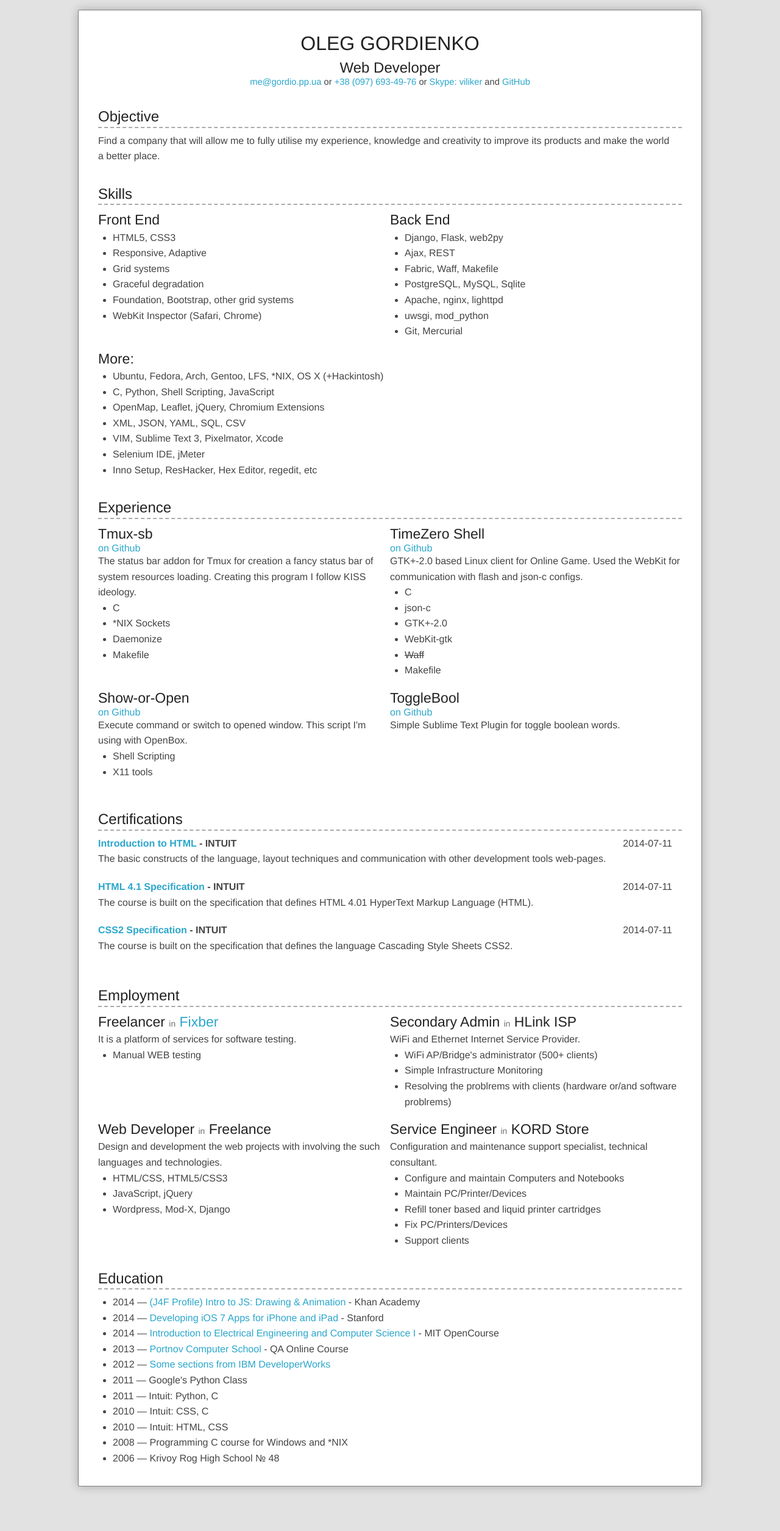
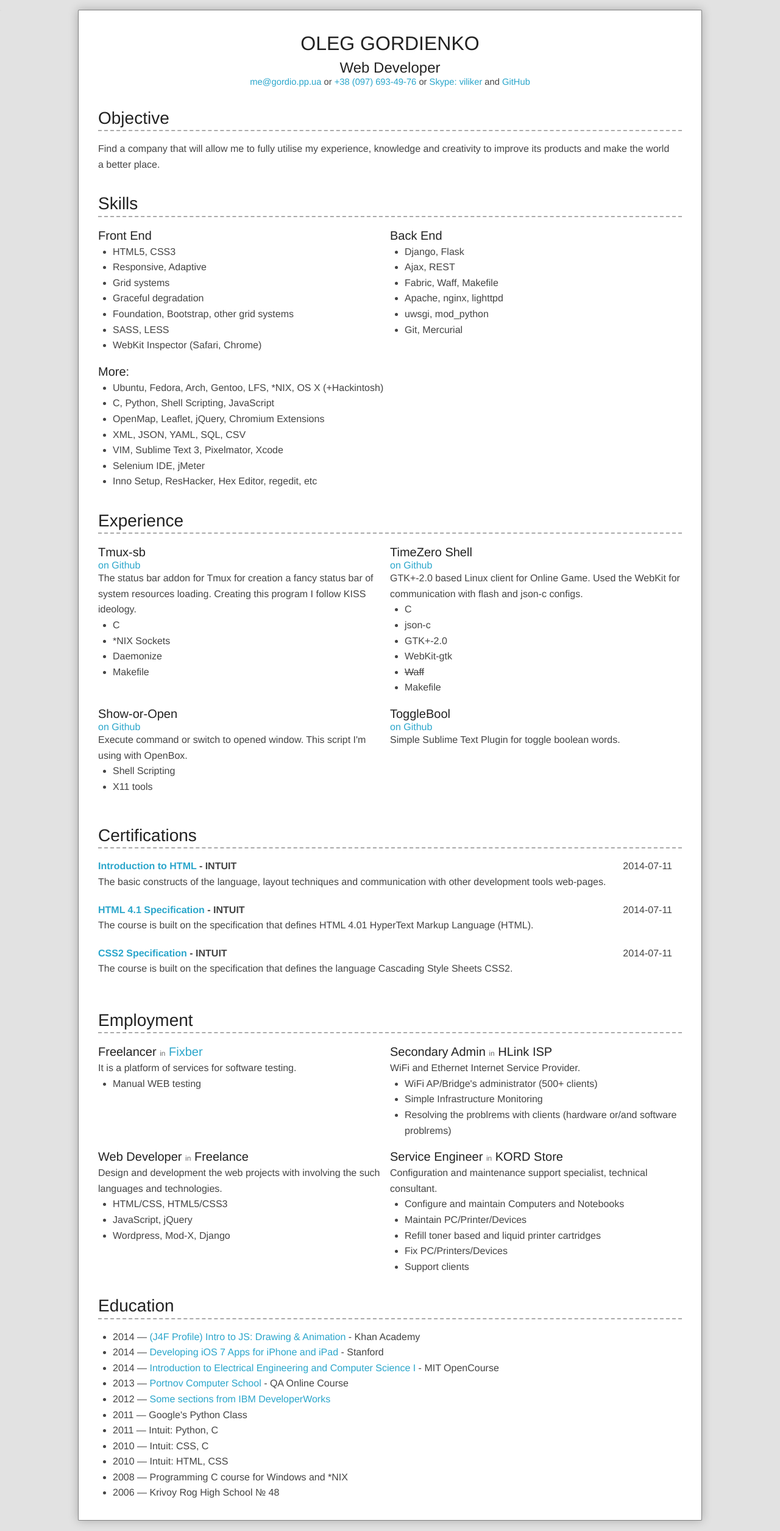
Before and after one commit to gordio/gordio.github.io, a Jekyll site: the page cv.html, which Jekyll copies as it is, in a window 1280 px wide. Shown: the whole page at 61% size. Built offline with Jekyll 4.4.1, drawn with Linux system fonts in a browser that asks for light colours; before the commit the page ends 2454 px from its top, so only the background shows below that.

Commit message:
CV: Typography fixes and add SCSS, LESS

```diff
--- a/cv.html
+++ b/cv.html
@@ -73,21 +73,28 @@
 		}
 
 		.cvb-title {
-			margin: 0 0 0.5rem;
+			margin: 0 0 1rem;
 			padding: 0;
-			font-size: 1.5rem;
+			font-size: 1.75rem;
 			border-bottom: 2px dashed #AAA;
 		}
 
 		.cvb-sub_title {
 			margin: 0;
 			padding: 0;
+			font-size: 1.25rem;
 		}
 
 		.cvb-section {
 			padding-bottom: 1em;
 			position: relative;
 			float: left;
+		}
+
+		.cbv-section > .cbv-title + a {
+		    position: absolute;
+		    top: 0.5rem;
+		    right: 1.5rem;
 		}
 		.cvb-section:nth-child(even) {
 			clear: left;
@@ -212,6 +219,7 @@
                     <li>Grid systems</li>
                     <li>Graceful degradation</li>
                     <li>Foundation, Bootstrap, other grid systems</li>
+                    <li>SASS, LESS</li>
                     <li>WebKit Inspector (Safari, Chrome)</li>
                 </ul>
             </section>
@@ -219,10 +227,9 @@
             <section class="cvb-section">
                 <h4 class="cvb-sub_title">Back End</h4>
                 <ul>
-                    <li>Django, Flask, web2py</li>
+                    <li>Django, Flask</li>
                     <li>Ajax, REST</li>
                     <li>Fabric, Waff, Makefile</li>
-                    <li>PostgreSQL, MySQL, Sqlite</li>
                     <li>Apache, nginx, lighttpd</li>
                     <li>uwsgi, mod_python</li>
                     <li>Git, Mercurial</li>
```
Also changed, not shown: other parts of cv.html (+1 -1 lines).
